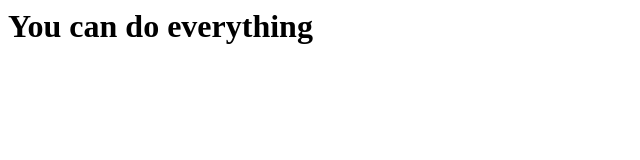
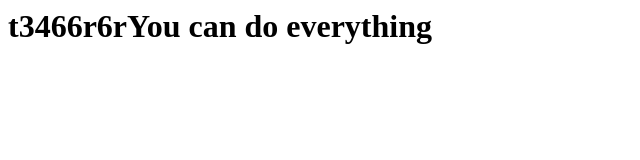
Before and after one commit to anshulsingh012024/firstgitrepo1, a plain HTML site: page index.html in a window 1280 px wide. Shown: the whole page, without its empty margins (0-640 px from the left). Drawn offline with Linux system fonts and the light colour scheme.

Commit message:
some changes

```diff
--- a/index.html
+++ b/index.html
@@ -1,6 +1,6 @@
 <html>
 	<body>
-		<h1>You can do everything</h1>
+		<h1>t3466r6rYou can do everything</h1>
 	</body>
 
 
```
